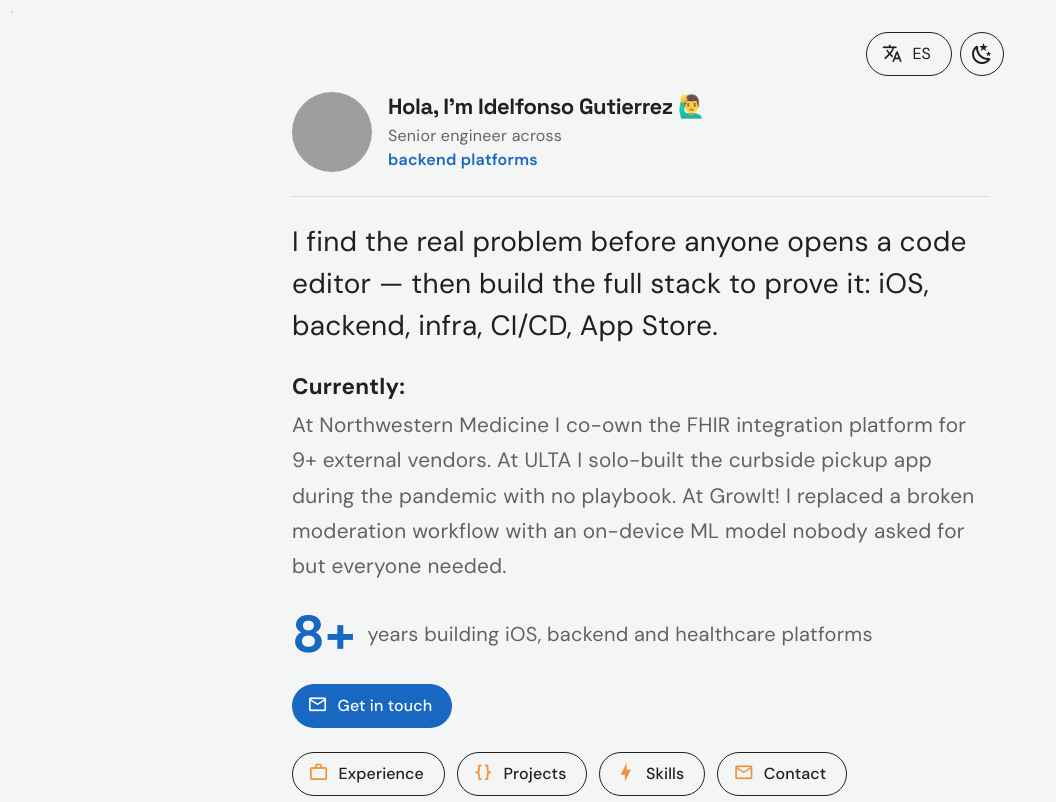
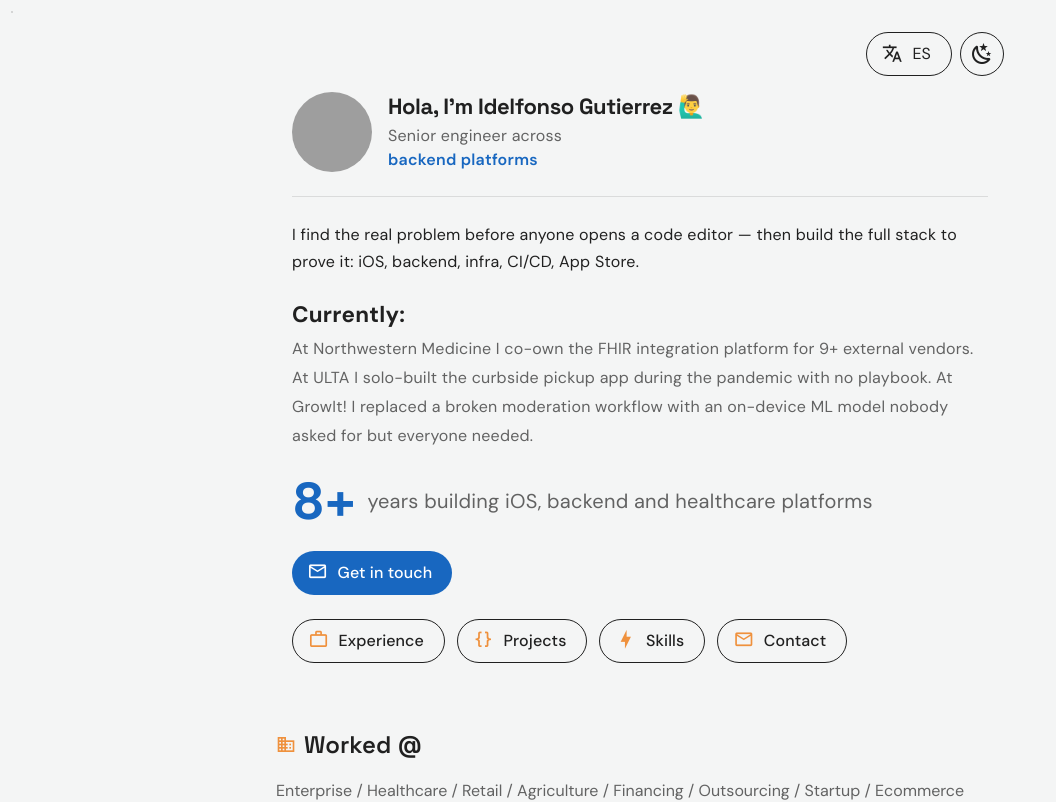
Before and after one commit to idelfonsog2/idelfonsog2.github.io, a Vue app: page / in a window 1280 px wide. Shown: the top 802 px of the page, without its empty margins (0-1056 px from the left). Built offline with nearby package versions, Linux system fonts and the light colour scheme; grey boxes are pictures that could not be loaded.

Commit message:
fix: restore previous font size for hero superpower and story
Co-Authored-By: Claude Sonnet 5.5 <noreply@anthropic.com>

```diff
--- a/src/components/HeroSection.vue
+++ b/src/components/HeroSection.vue
@@ -83,16 +83,18 @@ const c = useContent()
   display: block;
 }
 .hero-lead {
-  font-size: clamp(1.35rem, 3.4vw, 1.75rem);
-  line-height: 1.5;
+  /* back to the previous size */
+  font-size: 1rem;
+  line-height: 1.7;
 }
 .hero-label {
   font-size: clamp(1.15rem, 2.8vw, 1.4rem);
   font-weight: 700;
 }
 .hero-story {
-  font-size: clamp(1.1rem, 2.6vw, 1.3rem);
-  line-height: 1.7;
+  /* back to the previous size */
+  font-size: 1rem;
+  line-height: 1.8;
 }
 .hero-counter-value {
   font-size: clamp(2.25rem, 6vw, 3.25rem);
```
